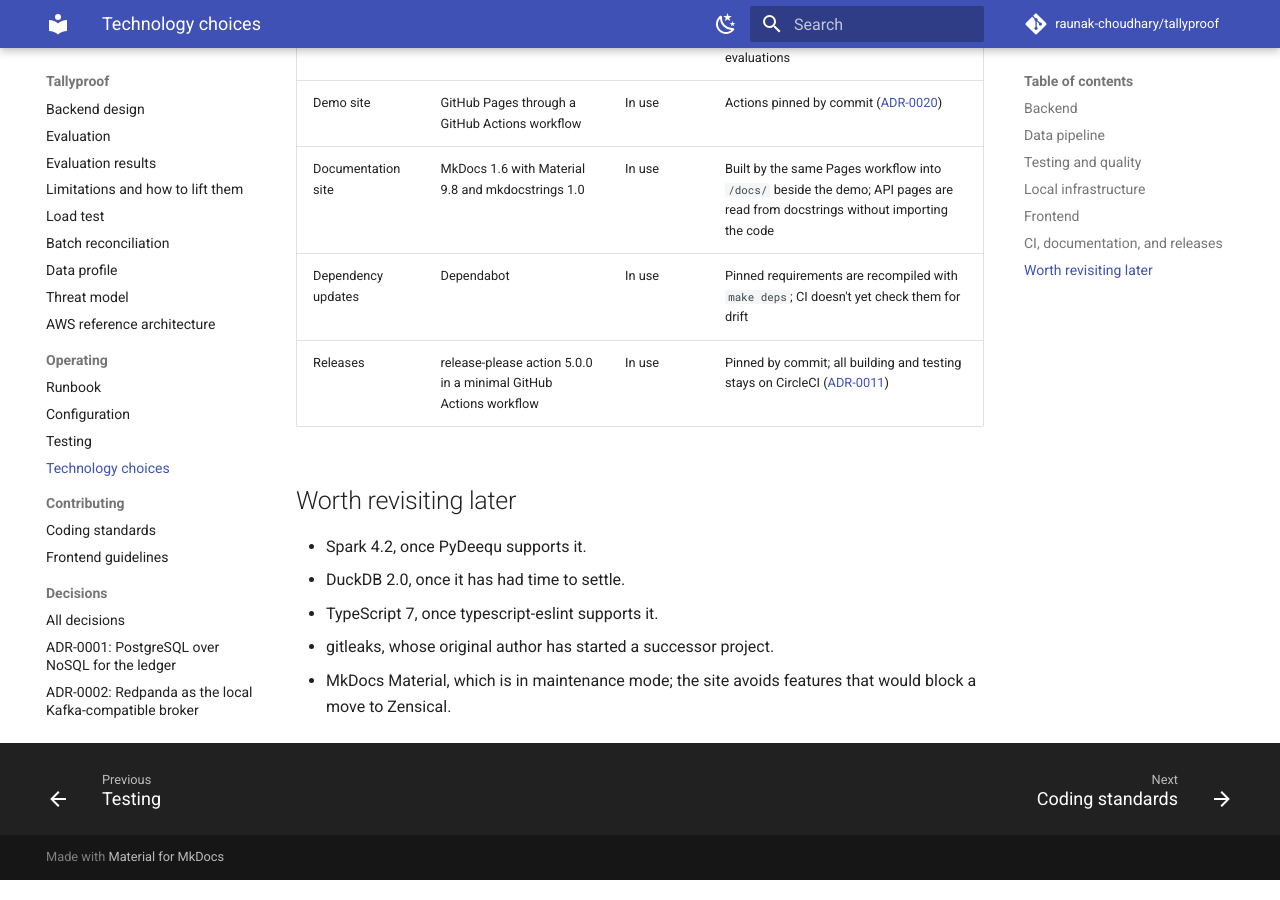
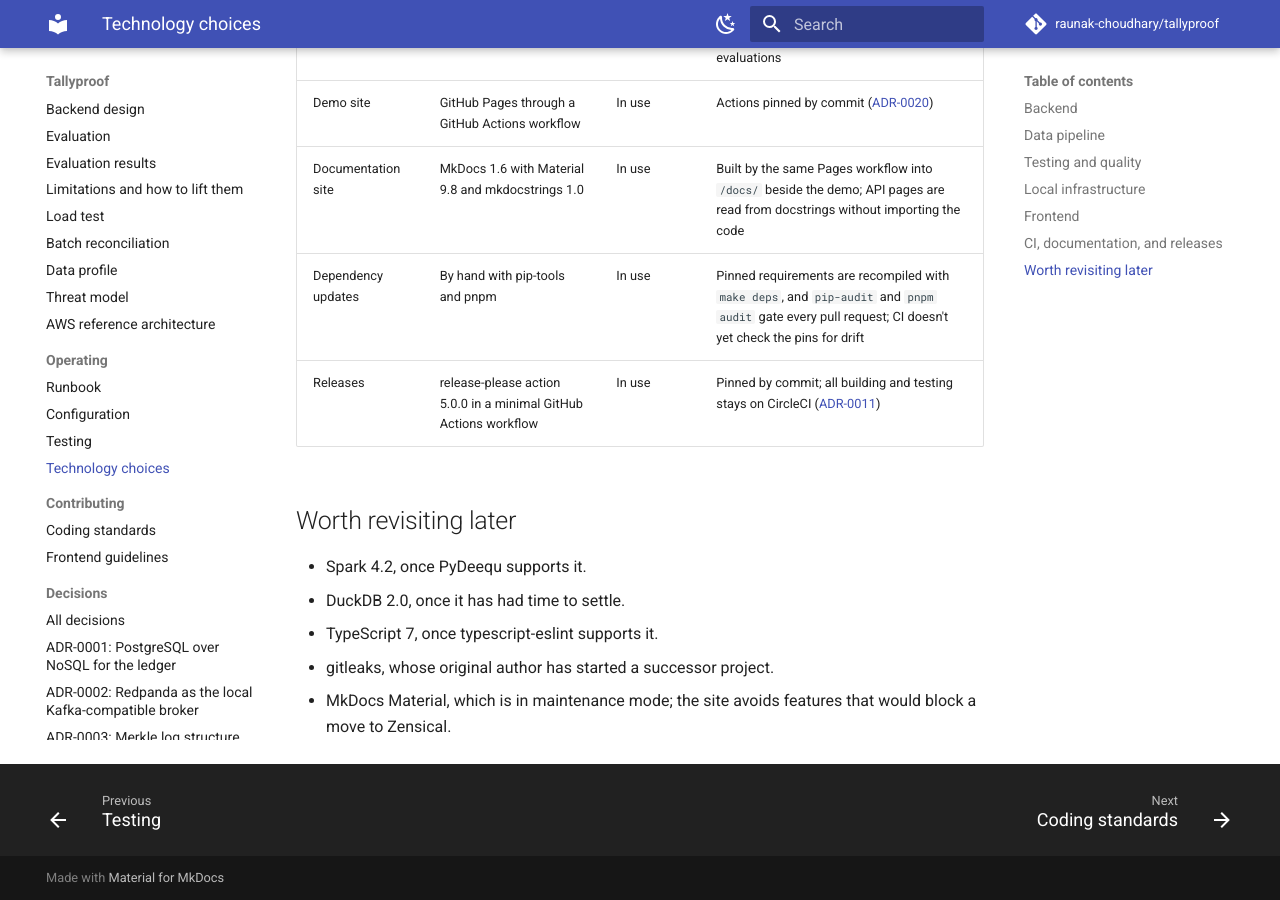
Before and after one commit to raunak-choudhary/tallyproof, an MkDocs documentation site: the page built from docs/tech-stack.md, in a window 1280 px wide and 900 px high, scrolled down 4279 px. Built offline with MkDocs 1.6.1 and Material for MkDocs 9.7.7, drawn with Linux system fonts in a browser that asks for light colours; comment, search, counter and statistics services are not loaded.

Commit message:
chore(deps): remove Dependabot configuration
The project is finished and its dependencies are updated by hand, so Dependabot is no longer wanted. Delete .github/dependabot.yml and describe the manual process in the threat model and the tech stack table. pip-audit and pnpm audit still run on every pull request, so a known advisory still fails CI.

```diff
--- a/docs/tech-stack.md
+++ b/docs/tech-stack.md
@@ -79,7 +79,7 @@ Chosen for the site, added when it's built: shadcn/ui for components, Motion for
 | CI | CircleCI | In use | Machine executor for container-based tests, a weekly scheduled trigger for live evaluations |
 | Demo site | GitHub Pages through a GitHub Actions workflow | In use | Actions pinned by commit ([ADR-0020](adr/0020-github-pages-for-the-demo-site.md)) |
 | Documentation site | MkDocs 1.6 with Material 9.8 and mkdocstrings 1.0 | In use | Built by the same Pages workflow into `/docs/` beside the demo; API pages are read from docstrings without importing the code |
-| Dependency updates | Dependabot | In use | Pinned requirements are recompiled with `make deps`; CI doesn't yet check them for drift |
+| Dependency updates | By hand with pip-tools and pnpm | In use | Pinned requirements are recompiled with `make deps`, and `pip-audit` and `pnpm audit` gate every pull request; CI doesn't yet check the pins for drift |
 | Releases | release-please action 5.0.0 in a minimal GitHub Actions workflow | In use | Pinned by commit; all building and testing stays on CircleCI ([ADR-0011](adr/0011-release-automation-on-github-actions.md)) |
 
 ## Worth revisiting later
```
Also changed, not shown: docs/threat-model.md (+1 -1 lines), 1 other file.
